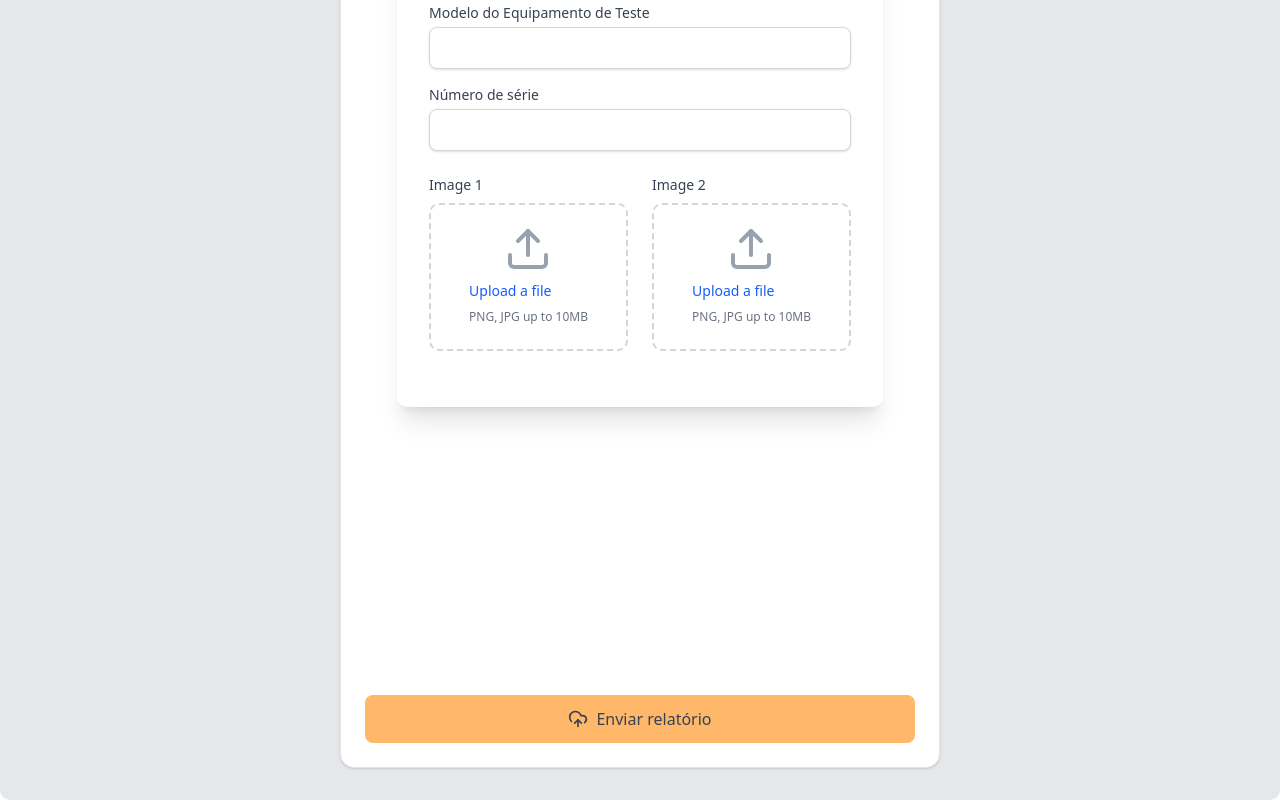
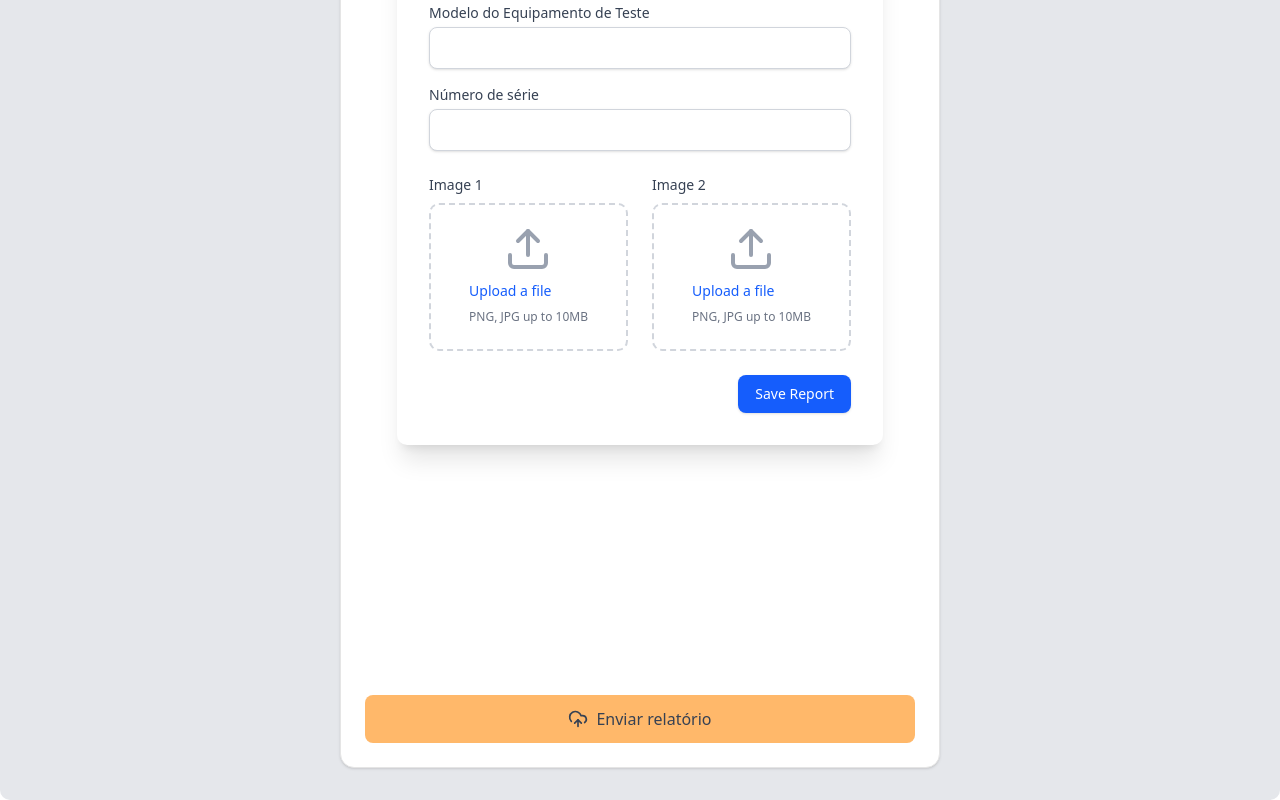
Before and after one commit to LucasBeserra/sec-fast-report, a Next.js app: page / in a window 1280 px wide. Shown: the part 930-1730 px from the top of the page. Built offline with nearby package versions, Linux system fonts and the light colour scheme.

Commit message:
Adicionando teste hidrostático

```diff
--- a/src/components/hidroReport.tsx
+++ b/src/components/hidroReport.tsx
@@ -190,6 +190,13 @@ function HidroReport() {
             </div>
 
             <div className="flex justify-end">
+              <button
+                type="submit"
+                disabled={loading}
+                className="inline-flex justify-center py-2 px-4 border border-transparent shadow-sm text-sm font-medium rounded-md text-white bg-blue-600 hover:bg-blue-700 focus:outline-none focus:ring-2 focus:ring-offset-2 focus:ring-blue-500 transition-colors disabled:opacity-50 disabled:cursor-not-allowed"
+              >
+                {loading ? 'Saving...' : 'Save Report'}
+              </button>
             </div>
           </form>
         </div>
```
